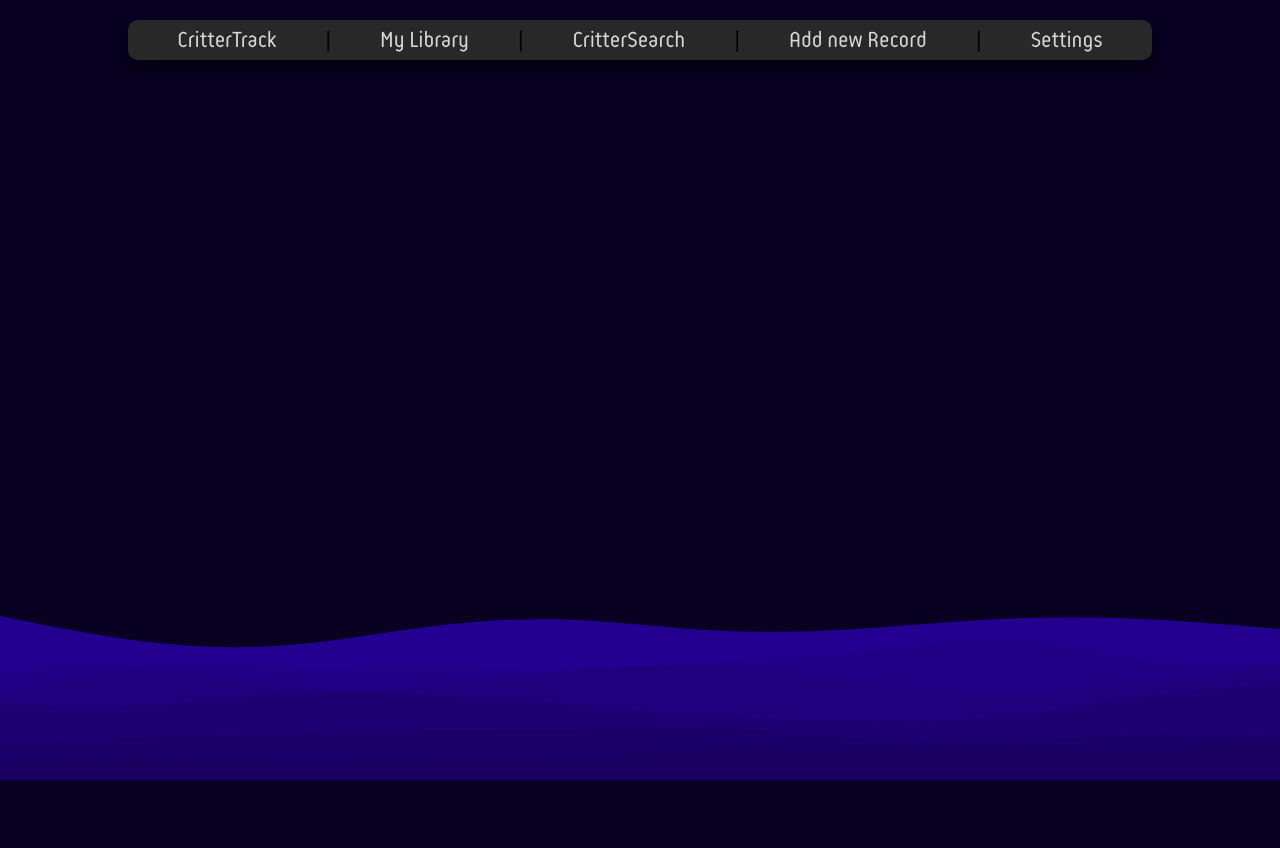
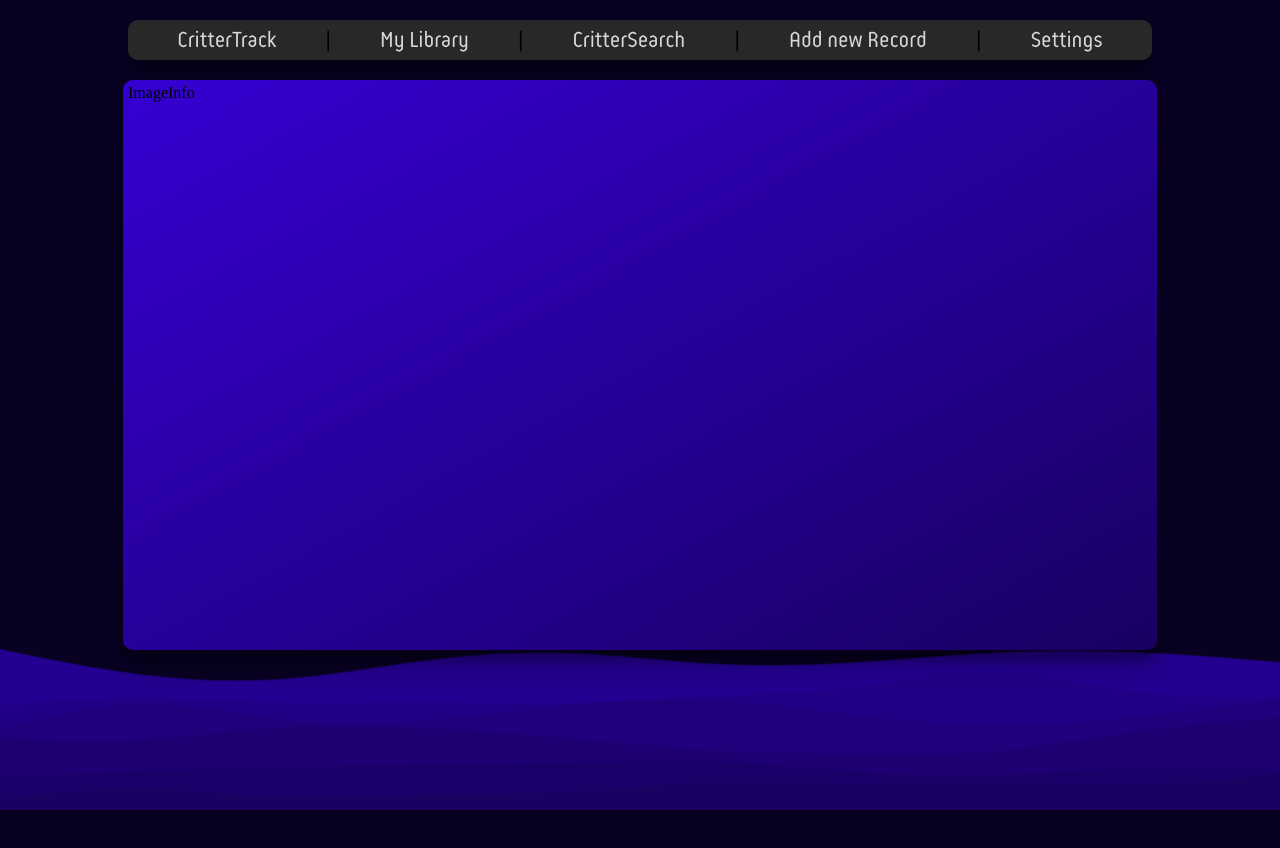
Before and after one commit to dekaratas/CritterTrack, a React (Vite) app in the folder CritterTrack/src/renderer/: page / in a window 1280 px wide. Shown: the top 848 px of the page. Built offline with nearby package versions, Linux system fonts and the light colour scheme.

Commit message:
Start work on AddRecord form

```diff
--- a/CritterTrack/src/renderer/src/assets/index.css
+++ b/CritterTrack/src/renderer/src/assets/index.css
@@ -133,6 +133,9 @@ table {
   width: 100%;
   height: 100vh;
   overflow: hidden;
+  z-index: 0;
+  position: relative;
+  transform: translateY(-560px);
 }
 
 body {
@@ -160,3 +163,8 @@ body {
 body {
   background-color: #080122;
 }
+
+#root {
+  z-index: 1;
+  position: relative;
+}
--- a/CritterTrack/src/renderer/src/components/AddRecord/AddRecord.css
+++ b/CritterTrack/src/renderer/src/components/AddRecord/AddRecord.css
@@ -0,0 +1,15 @@
+.addRecordContainer {
+  display: flex;
+  flex-direction: row;
+  background-image: linear-gradient(to bottom right, #3500d3, #190061);
+  width: 80vw;
+  height: 70vh;
+  border-radius: 10px;
+  padding: 5px;
+  margin-top: 20px;
+  margin-left: auto;
+  margin-right: auto;
+  box-shadow:
+    rgba(0, 0, 0, 0.25) 0px 14px 28px,
+    rgba(0, 0, 0, 0.22) 0px 10px 10px;
+}
--- a/CritterTrack/src/renderer/src/components/AddRecord/AddRecord.jsx
+++ b/CritterTrack/src/renderer/src/components/AddRecord/AddRecord.jsx
@@ -0,0 +1,10 @@
+import './AddRecord.css'
+
+export default function AddRecord() {
+  return (
+    <div className="addRecordContainer">
+      <div className="addImage">Image</div>
+      <div className="additionalInfo">Info</div>
+    </div>
+  )
+}
--- a/CritterTrack/src/renderer/src/components/Dashboard/Dashboard.jsx
+++ b/CritterTrack/src/renderer/src/components/Dashboard/Dashboard.jsx
@@ -1,6 +1,12 @@
+import AddRecord from '../AddRecord/AddRecord'
 import Header from '../Header/Header'
 import './dashboard.css'
 
 export default function Dashboard() {
-  return <Header />
+  return (
+    <div className="dashboardContainer">
+      <Header />
+      <AddRecord />
+    </div>
+  )
 }
--- a/CritterTrack/src/renderer/src/components/Dashboard/dashboard.css
+++ b/CritterTrack/src/renderer/src/components/Dashboard/dashboard.css
@@ -1,2 +1,7 @@
 /* Import my custom font file */
 @import url('../../assets/fontStyles.css');
+
+.dashboardContainer {
+  display: flex;
+  flex-direction: column;
+}
```
Also changed, not shown: CritterTrack/src/renderer/src/assets/icons8-image-file-add-64.png (added), CritterTrack/src/renderer/src/services/apiClientService.js (added).
